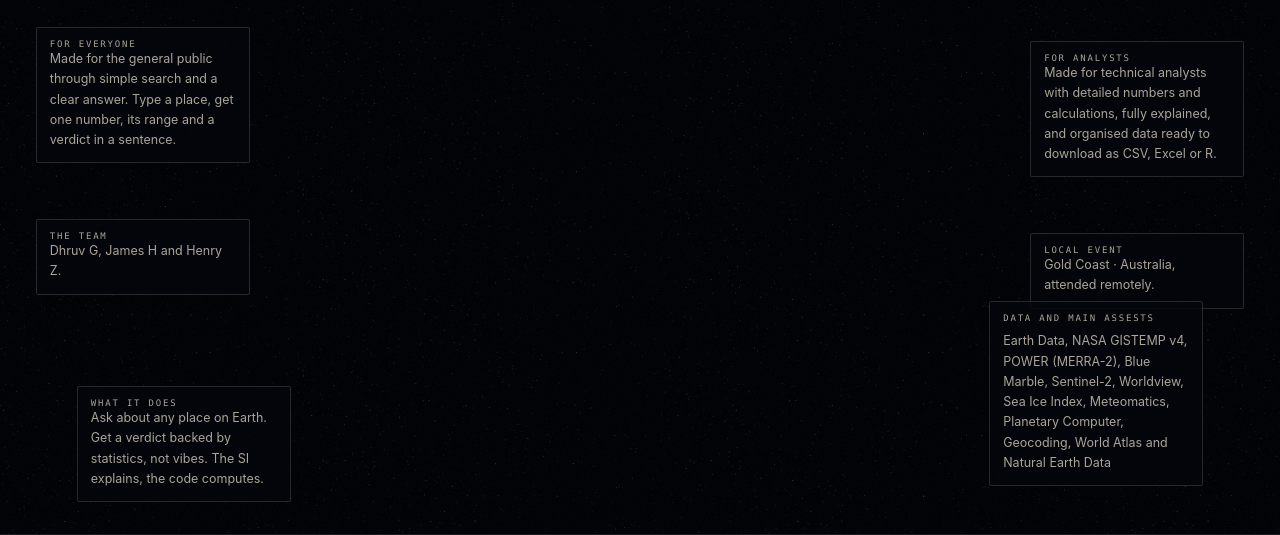
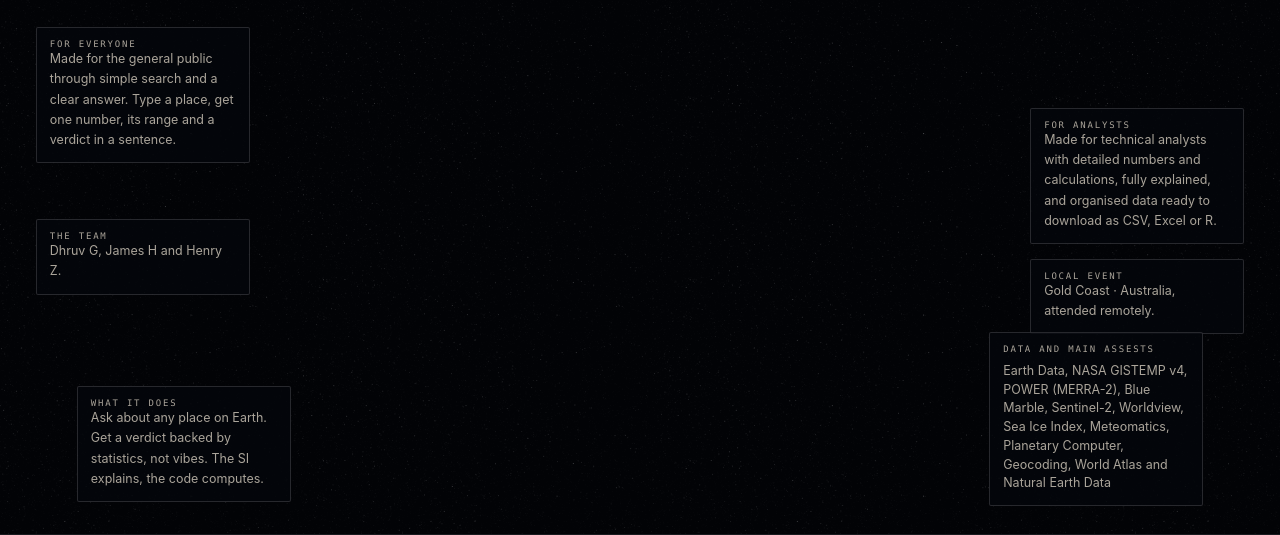
Before and after one commit to The-JamK/NASA-Hackathon-2026-Project-Earth, a website built with Vite: page index.html in a window 1280 px wide. Shown: the part 265-800 px from the top of the page. Built offline with nearby package versions, Linux system fonts and the light colour scheme; what globe.gl would draw is missing.

Commit message:
Keep the local-event box clear of the data list on short windows
At 800px tall and below, the bottom of "Local event" was covered by the
"Data and main assets" list. The three bottom-right boxes are now anchored to
the bottom edge in that range so they keep their spacing at any height.

🤖 Generated with Codebuff
Co-Authored-By: Codebuff <noreply@codebuff.com>

```diff
--- a/src/style.css
+++ b/src/style.css
@@ -2177,6 +2177,18 @@ html.landing body {
   .hero-box--belief { width: clamp(430px, 33vw, 660px); }
 }
 
+/* A short window has less room than the arc asks for: the bottom three boxes in
+   the right-hand column are built from fixed-height text, so at around 800px
+   tall and below the data list used to start before the local-event box had
+   ended. They are anchored to the bottom edge instead, stacked with the same
+   gaps at every height, and the data list tightens its leading a little. */
+@media (min-width: 1201px) and (max-height: 800px) {
+  .hero-box--analyst { top: auto; bottom: calc(3.5vh + 262px); }
+  .hero-box--event { top: auto; bottom: calc(3.5vh + 172px); }
+  .hero-box--data { bottom: 3.5vh; }
+  .hero-box--data .hero-box-text { line-height: 1.5; }
+}
+
 .hero-name {
   margin: 0 0 8px;
   font-family: Fraunces, "Iowan Old Style", "Palatino Linotype", Georgia, serif;
```
